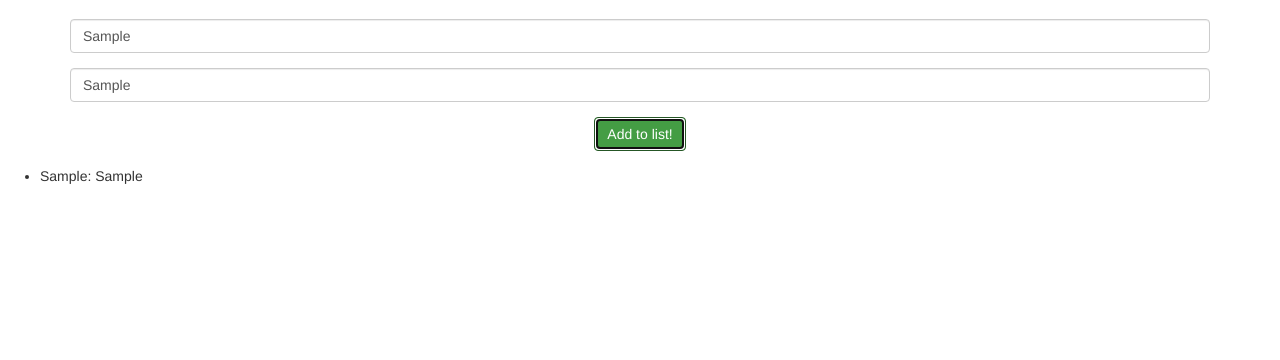
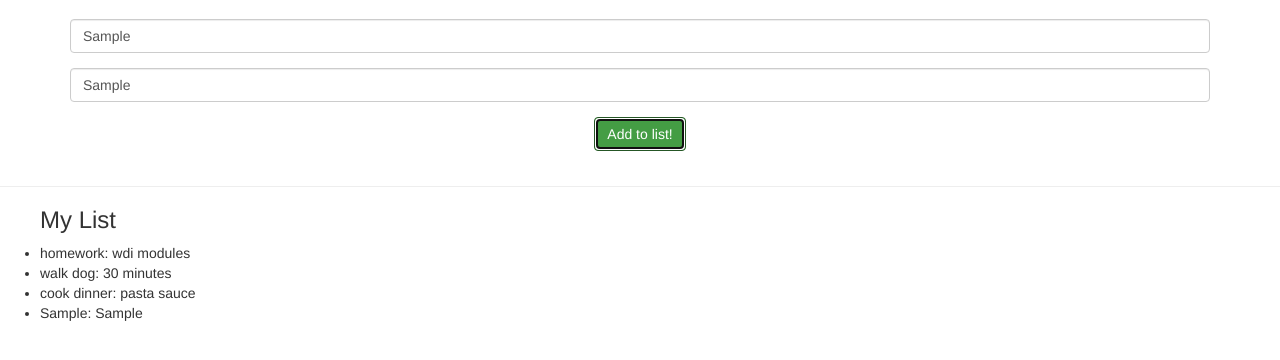
Before and after one commit to AmandaGeorge/ToDoApp, a plain HTML site: page index.html in a window 1280 px wide. Both pictures are taken after typing "Sample", "Sample" into the empty fields and a click on the input "Add to list!". Shown: the part 82-442 px from the top of the page. Drawn offline with nearby package versions, Linux system fonts and the light colour scheme.

Commit message:
added underscore.js

```diff
--- a/index.html
+++ b/index.html
@@ -11,7 +11,7 @@
 	<div class="container">
 		<h1>ToDo List</h1>
 		<hr>
-		<form id="new_todo_list">
+		<form id="todo_list_form">
 			<div class="form-group">
 				<input class="form-control" id="item-name" placeholder="Add a to do" autofocus>
 			</div>
@@ -24,13 +24,29 @@
 		</form>
 
 	</div>
+	<hr>
 	<div>
 		<ul id="todo_list">
+			<h3>My List</h3>
 		</ul>
 	</div>
 
+	<!-- jquery -->
 	<script src="https://cdnjs.cloudflare.com/ajax/libs/jquery/2.1.4/jquery.min.js"></script>
 
+	<!-- bootstrap js -->
+    <script type="text/javascript" src="https://maxcdn.bootstrapcdn.com/bootstrap/3.3.5/js/bootstrap.min.js"></script>
+
+	<!-- underscore -->
+    <script type="text/javascript" src="https://cdnjs.cloudflare.com/ajax/libs/underscore.js/1.8.3/underscore-min.js"></script>
+
 	<script type="text/javascript" src="script.js"></script>
+
+	<script type="text/template" id="toDo-template">
+		<li>
+		<%= name %>: <%= desc %>
+		</li>
+	</script>
+
 </body>
 </html>
--- a/script.js
+++ b/script.js
@@ -1,21 +1,42 @@
 $(document).ready(function() {
 	console.log("working js");
 
-	var $form = $("#new_todo_list");
+	var $form = $("#todo_list_form");
 	var $List = $("#todo_list");
 
 	var $itemName = $("#item-name");
 	var $itemDesc = $("#item-desc");
 
+	// to compile the template
+	var todoTemplate = _.template($("#toDo-template").html());
+
+	//test data
+	var testToDos = [
+		{name: "homework", desc: "wdi modules"},
+		{name: "walk dog", desc: "30 minutes"},
+		{name: "cook dinner", desc: "pasta sauce"}
+	];
+
+	//append existing todo's from testToDos to '$List'
+	_.each(testToDos, function(todo, index) {
+		var $toDo = $(todoTemplate(todo));
+		$toDo.attr("data-index", index); //save object's index in array to an HTML data attribute so we can delete elements from DOM
+		$List.append($toDo);
+	});
+
 	$form.on("submit",
 		function(event) {
 			event.preventDefault();
 			console.log($itemName.val());
-			$List.append("<li>" + $itemName.val() + ": " + $itemDesc.val() +  "</li>");
+			var todoData = {
+				name: $itemName.val(),
+				desc: $itemDesc.val()
+			}; // creates empty object
+			var $newToDo = $(todoTemplate(todoData));
+			$List.append($newToDo);
+		}
+	);
 
-
-		}
-	)
 	var $allLis = $("li");
 
 	$List.on("click", "li",
@@ -23,7 +44,7 @@ $(document).ready(function() {
 			// alert('clicked');
 			$(this).addClass("done");
 		}
-	)
+	);
 
 
 })
```
